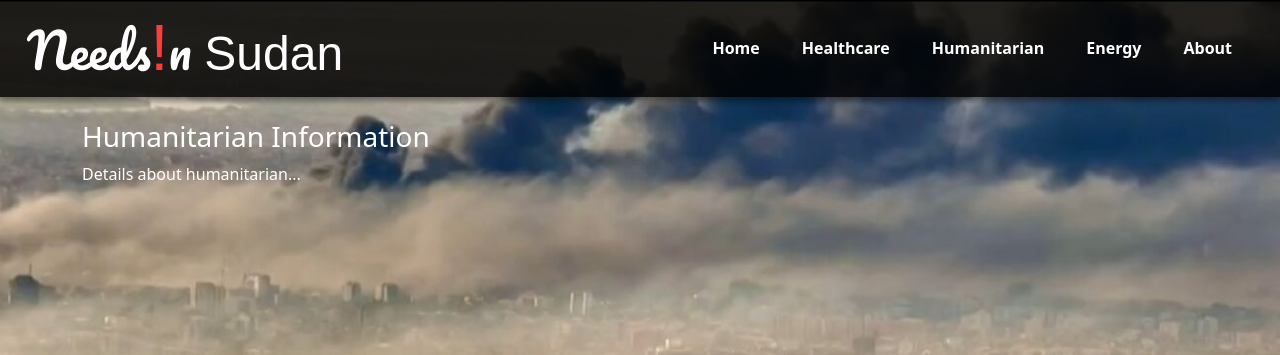
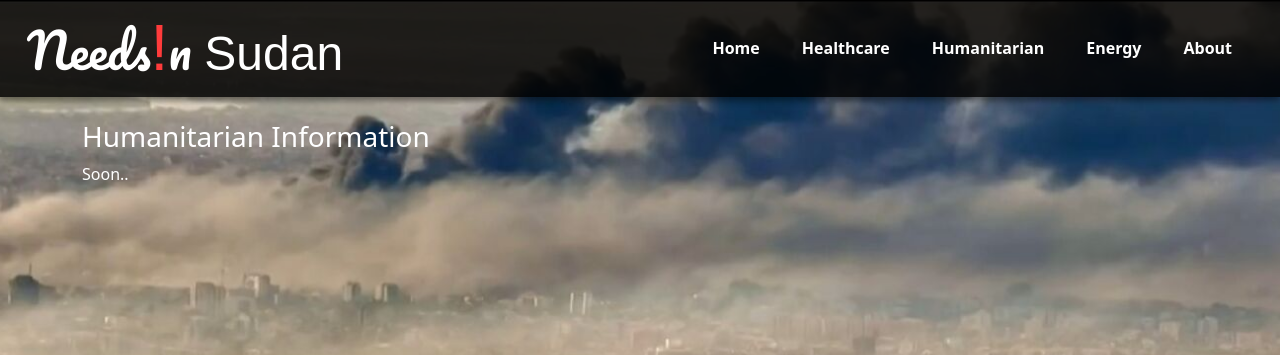
Before and after one commit to Dr-Amin-K/NeedsIn, a Django app: page /humanitarian/ in a window 1280 px wide. Shown: the top 355 px of the page. Run offline with Django 5.2, Linux system fonts and the light colour scheme.

Commit message:
Various modifications

```diff
--- a/main/templates/main/humanitarian/humanitarian.html
+++ b/main/templates/main/humanitarian/humanitarian.html
@@ -5,6 +5,6 @@
 {% block content %}
 <div style="color: white;">
     <h3>Humanitarian Information</h3>
-    <p>Details about humanitarian...</p>
+    <p>Soon..</p>
 </div>
 {% endblock %}
```
